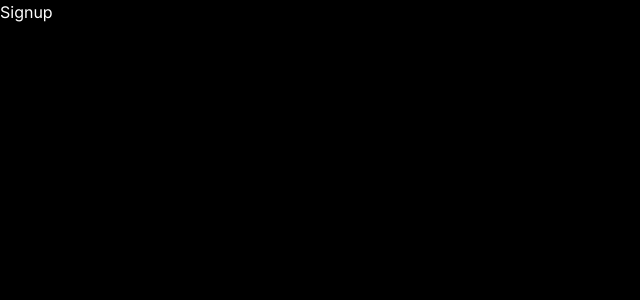
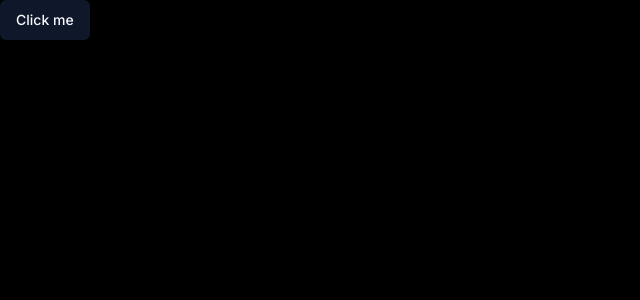
Before and after one commit to Shivanand0297/shareit, a React (Vite) app: page /sign-up in a window 1280 px wide. Shown: the top 300 px of the page, without its empty margins (0-640 px from the left). Built offline with nearby package versions, Linux system fonts and the light colour scheme.

Commit message:
shadcn ui installation

```diff
--- a/package.json
+++ b/package.json
@@ -10,6 +10,7 @@
     "preview": "vite preview"
   },
   "dependencies": {
+    "@radix-ui/react-slot": "^1.0.2",
     "@reduxjs/toolkit": "^1.9.7",
     "@tanstack/react-query": "^5.7.2",
     "@tanstack/react-query-devtools": "^5.7.2",
@@ -30,10 +31,14 @@
     "@typescript-eslint/parser": "^6.0.0",
     "@vitejs/plugin-react-swc": "^3.3.2",
     "autoprefixer": "^10.4.16",
+    "class-variance-authority": "^0.7.0",
+    "clsx": "^2.0.0",
     "eslint": "^8.45.0",
     "eslint-plugin-react-hooks": "^4.6.0",
     "eslint-plugin-react-refresh": "^0.4.3",
+    "lucide-react": "^0.292.0",
     "postcss": "^8.4.31",
+    "tailwind-merge": "^2.0.0",
     "tailwindcss": "^3.3.5",
     "tailwindcss-animate": "^1.0.7",
     "typescript": "^5.0.2",
--- /dev/null
+++ b/src/components/ui/button.tsx
@@ -0,0 +1,56 @@
+import * as React from "react"
+import { Slot } from "@radix-ui/react-slot"
+import { cva, type VariantProps } from "class-variance-authority"
+
+import { cn } from "@/lib/utils"
+
+const buttonVariants = cva(
+  "inline-flex items-center justify-center rounded-md text-sm font-medium ring-offset-background transition-colors focus-visible:outline-none focus-visible:ring-2 focus-visible:ring-ring focus-visible:ring-offset-2 disabled:pointer-events-none disabled:opacity-50",
+  {
+    variants: {
+      variant: {
+        default: "bg-primary text-primary-foreground hover:bg-primary/90",
+        destructive:
+          "bg-destructive text-destructive-foreground hover:bg-destructive/90",
+        outline:
+          "border border-input bg-background hover:bg-accent hover:text-accent-foreground",
+        secondary:
+          "bg-secondary text-secondary-foreground hover:bg-secondary/80",
+        ghost: "hover:bg-accent hover:text-accent-foreground",
+        link: "text-primary underline-offset-4 hover:underline",
+      },
+      size: {
+        default: "h-10 px-4 py-2",
+        sm: "h-9 rounded-md px-3",
+        lg: "h-11 rounded-md px-8",
+        icon: "h-10 w-10",
+      },
+    },
+    defaultVariants: {
+      variant: "default",
+      size: "default",
+    },
+  }
+)
+
+export interface ButtonProps
+  extends React.ButtonHTMLAttributes<HTMLButtonElement>,
+    VariantProps<typeof buttonVariants> {
+  asChild?: boolean
+}
+
+const Button = React.forwardRef<HTMLButtonElement, ButtonProps>(
+  ({ className, variant, size, asChild = false, ...props }, ref) => {
+    const Comp = asChild ? Slot : "button"
+    return (
+      <Comp
+        className={cn(buttonVariants({ variant, size, className }))}
+        ref={ref}
+        {...props}
+      />
+    )
+  }
+)
+Button.displayName = "Button"
+
+export { Button, buttonVariants }
--- a/src/global.css
+++ b/src/global.css
@@ -5,12 +5,109 @@
 @tailwind utilities;
 
 @layer base {
+
   * {
-    @apply box-border list-none p-0 m-0 scroll-smooth;
+    @apply border-border scroll-smooth;
+  }
+
+  :root {
+    --background: 0 0% 100%;
+    --foreground: 222.2 84% 4.9%;
+
+    --card: 0 0% 100%;
+    --card-foreground: 222.2 84% 4.9%;
+
+    --popover: 0 0% 100%;
+    --popover-foreground: 222.2 84% 4.9%;
+
+    --primary: 222.2 47.4% 11.2%;
+    --primary-foreground: 210 40% 98%;
+
+    --secondary: 210 40% 96.1%;
+    --secondary-foreground: 222.2 47.4% 11.2%;
+
+    --muted: 210 40% 96.1%;
+    --muted-foreground: 215.4 16.3% 46.9%;
+
+    --accent: 210 40% 96.1%;
+    --accent-foreground: 222.2 47.4% 11.2%;
+
+    --destructive: 0 84.2% 60.2%;
+    --destructive-foreground: 210 40% 98%;
+
+    --border: 214.3 31.8% 91.4%;
+    --input: 214.3 31.8% 91.4%;
+    --ring: 222.2 84% 4.9%;
+
+    --radius: 0.5rem;
+  }
+
+  .dark {
+    --background: 222.2 84% 4.9%;
+    --foreground: 210 40% 98%;
+
+    --card: 222.2 84% 4.9%;
+    --card-foreground: 210 40% 98%;
+
+    --popover: 222.2 84% 4.9%;
+    --popover-foreground: 210 40% 98%;
+
+    --primary: 210 40% 98%;
+    --primary-foreground: 222.2 47.4% 11.2%;
+
+    --secondary: 217.2 32.6% 17.5%;
+    --secondary-foreground: 210 40% 98%;
+
+    --muted: 217.2 32.6% 17.5%;
+    --muted-foreground: 215 20.2% 65.1%;
+
+    --accent: 217.2 32.6% 17.5%;
+    --accent-foreground: 210 40% 98%;
+
+    --destructive: 0 62.8% 30.6%;
+    --destructive-foreground: 210 40% 98%;
+
+    --border: 217.2 32.6% 17.5%;
+    --input: 217.2 32.6% 17.5%;
+    --ring: 212.7 26.8% 83.9%;
   }
 
   body {
-    @apply bg-dark-1 text-white min-h-screen font-inter;
+    @apply bg-background text-foreground bg-dark-1 text-white min-h-screen font-inter;
+  }
+}
+
+
+@layer components {
+  /* SHADCN COMPONENTS */
+  /* Form */
+  .shad-form_label {
+    @apply text-white !important;
+  }
+
+  .shad-form_message {
+    @apply text-red !important;
+  }
+
+  .shad-input {
+    @apply h-12 bg-dark-4 border-none placeholder:text-light-4 focus-visible:ring-1 focus-visible:ring-offset-1 ring-offset-light-3 !important;
+  }
+
+  .shad-textarea {
+    @apply h-36 bg-dark-3 rounded-xl border-none focus-visible:ring-1 focus-visible:ring-offset-1 ring-offset-light-3 !important;
+  }
+
+  /* Button */
+  .shad-button_primary {
+    @apply bg-primary-500 hover:bg-primary-500 text-light-1 flex gap-2 !important;
+  }
+
+  .shad-button_dark_4 {
+    @apply h-12 bg-dark-4 px-5 text-light-1 flex gap-2 !important;
+  }
+
+  .shad-button_ghost {
+    @apply flex gap-4 items-center justify-start hover:bg-transparent hover:text-white !important;
   }
 }
 
@@ -245,36 +342,3 @@
     @apply flex-center flex-col gap-4 border border-dark-4 rounded-[20px] px-5 py-8;
   }
 }
-
-@layer components {
-  /* SHADCN COMPONENTS */
-  /* Form */
-  .shad-form_label {
-    @apply text-white !important;
-  }
-
-  .shad-form_message {
-    @apply text-red !important;
-  }
-
-  .shad-input {
-    @apply h-12 bg-dark-4 border-none placeholder:text-light-4 focus-visible:ring-1 focus-visible:ring-offset-1 ring-offset-light-3 !important;
-  }
-
-  .shad-textarea {
-    @apply h-36 bg-dark-3 rounded-xl border-none focus-visible:ring-1 focus-visible:ring-offset-1 ring-offset-light-3 !important;
-  }
-
-  /* Button */
-  .shad-button_primary {
-    @apply bg-primary-500 hover:bg-primary-500 text-light-1 flex gap-2 !important;
-  }
-
-  .shad-button_dark_4 {
-    @apply h-12 bg-dark-4 px-5 text-light-1 flex gap-2 !important;
-  }
-
-  .shad-button_ghost {
-    @apply flex gap-4 items-center justify-start hover:bg-transparent hover:text-white !important;
-  }
-}
--- /dev/null
+++ b/src/lib/utils.ts
@@ -0,0 +1,6 @@
+import { type ClassValue, clsx } from "clsx"
+import { twMerge } from "tailwind-merge"
+
+export function cn(...inputs: ClassValue[]) {
+  return twMerge(clsx(inputs))
+}
--- a/src/pages/Signup.tsx
+++ b/src/pages/Signup.tsx
@@ -1,7 +1,8 @@
+import { Button } from "@/components/ui/button"
 
 const Signup = () => {
   return (
-    <div>Signup</div>
+    <Button>Click me</Button>
   )
 }
 
--- a/src/routes/AppRoutes.tsx
+++ b/src/routes/AppRoutes.tsx
@@ -9,7 +9,7 @@
   const router = createBrowserRouter(createRoutesFromElements(
     <>
       <Route element={<AuthLayout />}>
-        <Route path="sign-up" index element={<Signup />} />
+        <Route index path="sign-up" element={<Signup />} />
         <Route path="sign-in" element={<Signin />} />
       </Route>
       <Route element={<RootLayout/>}>
--- a/tailwind.config.js
+++ b/tailwind.config.js
@@ -1,18 +1,57 @@
 /** @type {import('tailwindcss').Config} */
+import * as tailwindcssAnimate from "tailwindcss-animate"
+
 export default {
-  darkMode: "class",
-  content: ["./index.html", "./src/**/*.{js,ts,jsx,tsx}"],
+  darkMode: ["class"],
+  content: [
+    './pages/**/*.{ts,tsx}',
+    './components/**/*.{ts,tsx}',
+    './app/**/*.{ts,tsx}',
+    './src/**/*.{ts,tsx}',
+	],
   theme: {
     container: {
       center: true,
-      padding: '2rem',
+      padding: "2rem",
       screens: {
-        '2xl': '1400px',
-
+        "2xl": "1400px",
       },
     },
     extend: {
       colors: {
+        border: "hsl(var(--border))",
+        input: "hsl(var(--input))",
+        ring: "hsl(var(--ring))",
+        background: "hsl(var(--background))",
+        foreground: "hsl(var(--foreground))",
+        primary: {
+          DEFAULT: "hsl(var(--primary))",
+          foreground: "hsl(var(--primary-foreground))",
+        },
+        secondary: {
+          DEFAULT: "hsl(var(--secondary))",
+          foreground: "hsl(var(--secondary-foreground))",
+        },
+        destructive: {
+          DEFAULT: "hsl(var(--destructive))",
+          foreground: "hsl(var(--destructive-foreground))",
+        },
+        muted: {
+          DEFAULT: "hsl(var(--muted))",
+          foreground: "hsl(var(--muted-foreground))",
+        },
+        accent: {
+          DEFAULT: "hsl(var(--accent))",
+          foreground: "hsl(var(--accent-foreground))",
+        },
+        popover: {
+          DEFAULT: "hsl(var(--popover))",
+          foreground: "hsl(var(--popover-foreground))",
+        },
+        card: {
+          DEFAULT: "hsl(var(--card))",
+          foreground: "hsl(var(--card-foreground))",
+        },
         'primary-500': '#877EFF',
         'primary-600': '#5D5FEF',
         'secondary-500': '#FFB620',
@@ -31,30 +70,30 @@
         'xs': '480px',
 
       },
-      width: {
-        '420': '420px',
-        '465': '465px',
-      },
       fontFamily: {
         inter: ['Inter', 'sans-serif'],
 
       },
+      borderRadius: {
+        lg: "var(--radius)",
+        md: "calc(var(--radius) - 2px)",
+        sm: "calc(var(--radius) - 4px)",
+      },
       keyframes: {
-        'accordion-down': {
+        "accordion-down": {
           from: { height: 0 },
-          to: { height: 'var(--radix-accordion-content-height)' },
+          to: { height: "var(--radix-accordion-content-height)" },
         },
-        'accordion-up': {
-          from: { height: 'var(--radix-accordion-content-height)' },
+        "accordion-up": {
+          from: { height: "var(--radix-accordion-content-height)" },
           to: { height: 0 },
         },
       },
       animation: {
-        'accordion-down': 'accordion-down 0.2s ease-out',
-        'accordion-up': 'accordion-up 0.2s ease-out',
+        "accordion-down": "accordion-down 0.2s ease-out",
+        "accordion-up": "accordion-up 0.2s ease-out",
       },
     },
   },
-  // eslint-disable-next-line no-undef
-  plugins: [require('tailwindcss-animate')],
-};
+  plugins: [tailwindcssAnimate],
+}
```
Also changed, not shown: components.json (added), 1 other file (tests, documents, lock files or other folders).
